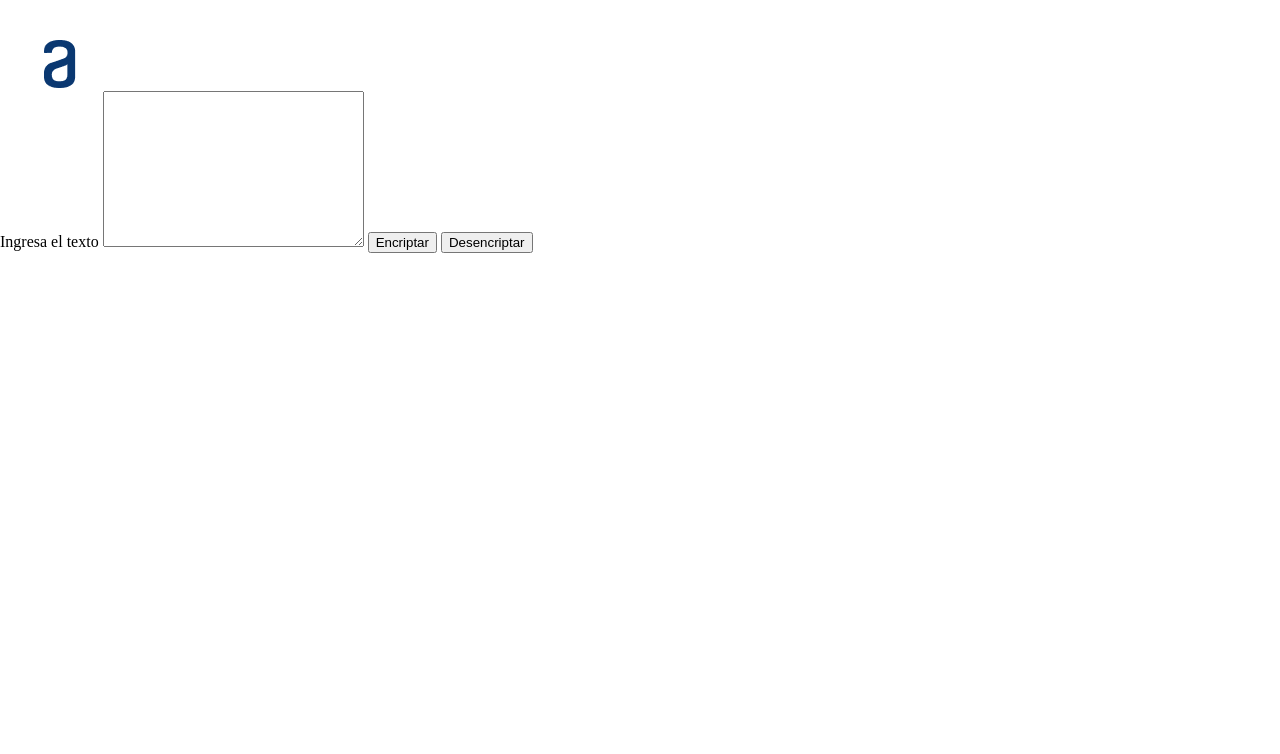
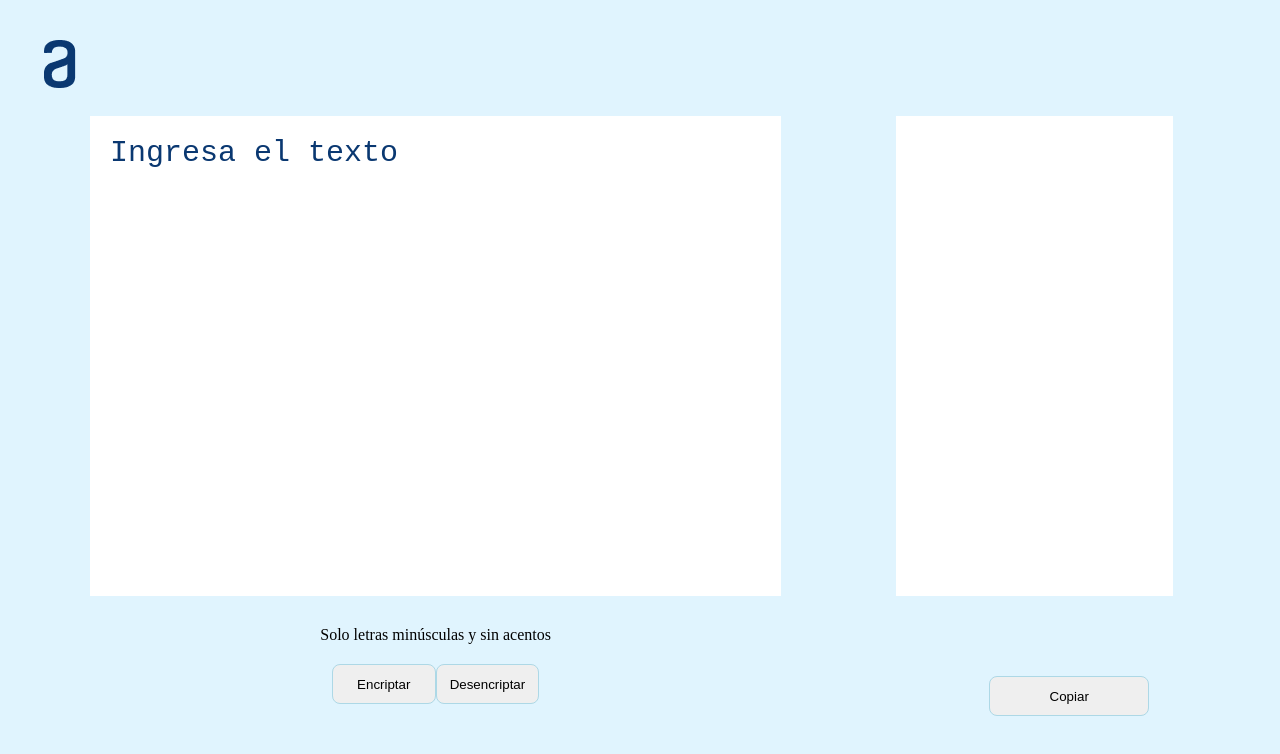
Before and after one commit to josuecr6/encriptador-proyecto, a plain HTML site: page index.html in a window 1280 px wide. Drawn offline with Linux system fonts and the light colour scheme.

Commit message:
update index.html & style.css

```diff
--- a/index.html
+++ b/index.html
@@ -3,7 +3,6 @@
 <head>
     <meta charset="UTF-8">
     <meta name="viewport" content="width=device-width, initial-scale=1.0">
-    <link rel="stylesheet" href="reset.css">
     <link rel="stylesheet" href="style.css">
     <title>Encriptador</title>
 </head>
@@ -11,15 +10,28 @@
     <header>
         <h1><img src="img/Logo.png" alt="Logo"></h1>
     </header>
+    <main>
+        <section class="maininput">
+            <div class="contenedortexto">
+                <textarea id="inputtext" cols="30" rows="10" placeholder="Ingresa el texto"></textarea>
+            </div>
+            <div class="alertmessage">
+                <label for="">Solo letras minúsculas y sin acentos</label>
+            </div>
+            <div class="mainbuttons">
+                <button name="encriptar">Encriptar</button>
+                <button name="desencriptar">Desencriptar</button>
+            </div>
+        </section>
 
-    <main>
-        <form>
-            <label for="inputtext">Ingresa el texto</label>
-            <textarea id="inputtext" cols="30" rows="10"></textarea>
-
-            <input type="submit" value="Encriptar" class="Encriptar">
-            <input type="submit" value="Desencriptar" class="Desencriptar">
-        </form>
+        <section class="sidebard">
+            <div class="result">
+                <textarea name="" id="" cols="30" rows="10"></textarea>
+            </div>
+            <div>
+                <button name="copiar">Copiar</button>
+            </div>
+        </section>
     </main>
 </body>
 </html>
--- a/reset.css
+++ b/reset.css
@@ -22,6 +22,7 @@ time, mark, audio, video {
 	font-size: 100%;
 	font: inherit;
 	vertical-align: baseline;
+	box-sizing: border-box;
 }
 /* HTML5 display-role reset for older browsers */
 article, aside, details, figcaption, figure,
--- a/style.css
+++ b/style.css
@@ -1,3 +1,118 @@
+*{
+    margin: 0;
+    padding: 0;
+    box-sizing: border-box;
+}
+
+body{
+    background: #e0f4fe;
+}
+
 h1{
     margin-top: 40px;
 }
+
+main{
+    position: absolute;
+    display: flex;
+    justify-content: space-between;
+    width: 90%;
+    height: 80%;
+    margin-left: 90px;
+}
+
+.maininput{
+    width: 60%;
+    margin: 20px 0;
+    display: flex;
+    flex-direction: column;
+    align-items: center;
+}
+
+.contenedortexto, .result{
+    width: 100%;
+    height: 80%;
+}
+
+.contenedortexto textarea, .result textarea{
+    width: 100%;
+    height: 100%;
+    padding: 20px;
+    border: none;
+    resize: none;
+    cursor: pointer;
+    color: #0A3871;
+    font-size: 30px;
+    font-weight: 400;
+}
+
+textarea::placeholder{
+    color:#0A3871;;
+}
+
+textarea:focus{
+    outline: 0;
+}
+
+
+.alertmessage{
+    margin-top: 30px;
+}
+
+.mainbuttons{
+    display: flex;
+    flex-direction: row;
+    justify-content: space-between;
+    margin: auto;
+    width: 30%;
+    height: 2rem;
+}
+
+.mainbuttons button{
+    width: 160px;
+    height: 40px;
+    border: solid 1px lightblue;
+    border-radius: 8px;
+}
+
+.sidebard{
+    width: 30%;
+    margin: 20px 0;
+    display: flex;
+    flex-direction: column;
+    align-items: center;
+}
+
+.result textarea{
+    width: 80%;
+}
+
+.sidebard button{
+    margin-top: 80px;
+    width: 160px;
+    height: 40px;
+    border: solid 1px lightblue;
+    border-radius: 8px;
+}
+
+/*
+
+.result{
+    background: red;
+    width: 20%;
+    margin: 20px auto;
+
+    display: flex;
+    justify-content: center;
+    flex-direction:column;
+}
+
+.result textarea{
+    width: 100%;
+    box-sizing: border-box;
+}
+
+.result button{
+    width: 40%;
+    margin: 10px auto;
+} */
```
